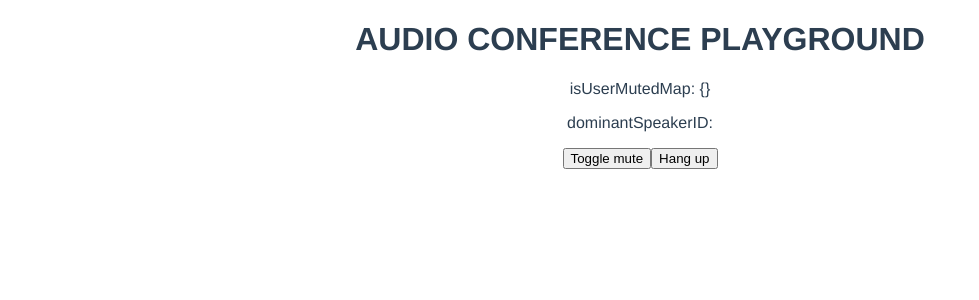
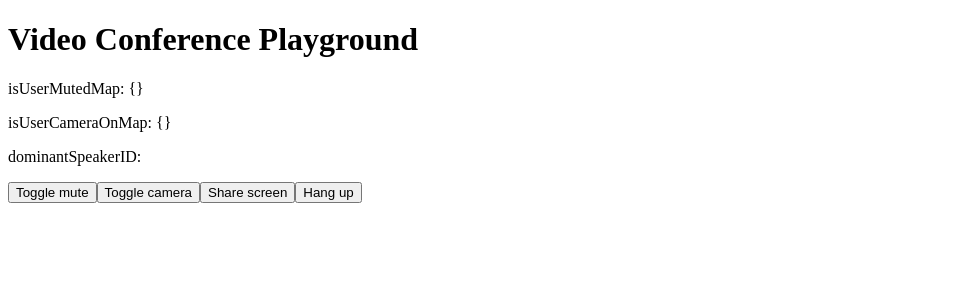
Before and after one commit to GreatTA1998/jitsi-vue-experiment, a Vue app: page / in a window 1280 px wide. Shown: the top 300 px of the page, without its empty margins (0-979 px from the left). Built offline with nearby package versions, Linux system fonts and the light colour scheme; no server answers.

Commit message:
Video sharing now works; Refactor rep to be consistent e.g. isUserCameraOnMap, isUserMutedMap, etc.; Many refactors in general

```diff
--- a/src/App.vue
+++ b/src/App.vue
@@ -7,26 +7,3 @@
     <router-view/>
   </div>
 </template>
-
-<style lang="scss">
-#app {
-  font-family: Avenir, Helvetica, Arial, sans-serif;
-  -webkit-font-smoothing: antialiased;
-  -moz-osx-font-smoothing: grayscale;
-  text-align: center;
-  color: #2c3e50;
-}
-
-#nav {
-  padding: 30px;
-
-  a {
-    font-weight: bold;
-    color: #2c3e50;
-
-    &.router-link-exact-active {
-      color: #42b983;
-    }
-  }
-}
-</style>
--- a/src/components/JitsiAudioConferenceRoom.vue
+++ b/src/components/VideoConferenceRoom.vue
@@ -1,11 +1,13 @@
 <template>
   <div>
-    <h1>AUDIO CONFERENCE PLAYGROUND</h1>
+    <h1>Video Conference Playground</h1>
     <p>isUserMutedMap: {{ isUserMutedMap }}</p>
+    <p>isUserCameraOnMap: {{ isUserCameraOnMap }}</p>
     <p>dominantSpeakerID: {{ dominantSpeakerID }}</p>
 
     <button @click="toggleMic()">Toggle mute</button>
-    <!-- <button @click="toggleCamera()">Toggle camera</button> -->
+    <button @click="toggleCamera()">Toggle camera</button>
+    <button @click="shareScreen()">Share screen</button>
     <button @click="unload()">Hang up</button>
 
     <div id="myLocalTracks">
@@ -18,12 +20,6 @@
 
     <div id="remoteAudioTracks">
 
-    </div>
-
-    <div id="audioOutputSelectWrapper" style="display: none;">
-      Change audio output device
-      <!-- <select id="audioOutputSelect" onchange="changeAudioOutput(this)"></select> -->
-      <select id="audioOutputSelect" @change="changeAudioOutput($event.target.value)"></select>
     </div>
   </div>
 </template>
@@ -45,6 +41,11 @@
  *
  *   Video related issues (currently ignored)
  *      - Even if the video track is correctly added, it's not actually carrying any data
+ *      - when screenshare is stopped, the DOM element must be removed (there needs to be an event listener for when the track is stopped/disabled)
+ *
+ * Caveats:
+ *    Cannot share more than one video source at a time: you must deactivate your camera track if you want to share your screen track
+ *    Repeated calls to the same "Jitsi.createLocalTracks" does not prompt the screen capture again
  *
  * Reliability and quality concerns:
  *   Even though there is no guarantee on the reliability of Jitsi over the years,
@@ -54,18 +55,26 @@
 import { initConfigStandard, getConnectionConfigNikita, conferenceConfigStandard } from "@/JitsiConfigs.js";
 
 export default {
-  name: "JitsiAudioConferenceRoom",
+  name: "VideoConferenceRoom",
   data () {
     return {
       jitsiConnector: null,
       conferenceRoom: null,
+
       localMicTrack: null,
+      localCameraTrack: null,
+      localScreenTrack: null,
+
+      isUserMutedMap: {}, // maps userID to whether he/she is muted
+      isUserCameraOnMap: {}, // maps userID to whether his/her camera is on
+      isUserSharingScreenMap: {},
+
       dominantSpeakerID: "", // AF("") -> nobody is the dominant speaker
-      isUserMutedMap: {}, // maps userID to whether he/she is muted
       remoteTracks: {} // useful for knowing which tracks to remove when a remote user leaves
-      // localCameraTrack: null,
-      // isCameraOn: false,
     };
+  },
+  computed: {
+    myID () { return this.conferenceRoom.myUserId() }
   },
   created () {
     // step 1/4: initialize the global JitsiMeetObject and jitsi object
@@ -91,31 +100,38 @@ export default {
   },
   methods: {
     onConnectionSuccess () {
-      this.conferenceRoom = this.jitsiConnector.initJitsiConference( // I assume `initJitsiConference` just joins the conference if it exists already
-        "conference",
-        conferenceConfigStandard
-      );
+      this.conferenceRoom = this.jitsiConnector.initJitsiConference("conference", conferenceConfigStandard); // I assume `initJitsiConference` just joins the conference if it exists already
 
-      // SET UP EVENT LISTENERS
+      // the remaining code is about setting up event listeners;
       const { conference } = JitsiMeetJS.events;
 
       this.conferenceRoom.on(conference.CONFERENCE_JOINED, async () => {
-        const retrievedTracks = await this.getMyLocalTracks();
-
-        // share the tracks to everybody else on the audio conference room
-        for (const track of retrievedTracks) {
+        const myLocalTracks = await JitsiMeetJS.createLocalTracks({ devices: ["audio", "video"] });
+        console.log("myLocalTracks =", myLocalTracks);
+        for (const track of myLocalTracks) {
+          switch (track.getType()) {
+            case "audio":
+              this.localMicTrack = track;
+              break;
+            case "video":
+              this.localCameraTrack = track;
+              $('#myLocalTracks').append(`<video autoplay='true' id='localVideo' style="width: 300px; height: 300px;"/>`);
+              track.attach($(`#localVideo`)[0]);
+              break;
+          }
           this.conferenceRoom.addTrack(track);
         }
-        // TODO: a user could also be muted initially, so the boolean value should not always be false
-        this.$set(this.isUserMutedMap, this.conferenceRoom.myUserId(), false);
+        // initialize rep TODO: depending on the "audio", "video" parameter
+        this.$set(this.isUserMutedMap, this.myID, false); // TODO: a user could also be muted initially, so the boolean value should not always be false
+        this.$set(this.isUserCameraOnMap, this.myID, true);
       });
 
       this.conferenceRoom.on(conference.TRACK_ADDED, async (track) => {
-        if (track.isLocal()) {
+        if (track.isLocal()) { // re-write: participantID = myUserId()
+          console.log("track is local")
           return;
         }
-
-        // step 1/2: maintain rep invariant
+        // step 1/3: maintain rep invariant
         const participantID = track.getParticipantId();
         if (!this.remoteTracks[participantID]) {
           this.$set(this.remoteTracks, participantID, []);
@@ -124,19 +140,22 @@ export default {
         // WARN: this operation is probably undetectable and therefore unreactive
         const idx = this.remoteTracks[participantID].push(track);
 
-        // step 2/2: mount to DOM
+        // step 2/3: mount to DOM (TODO: use a switch statement?)
         const trackID = participantID + track.getType();
         if (track.getType() === 'video') {
           $("#remoteVideoTracks").append(`
             <p>participantID ${participantID}'s VIDEO</p>
             <video autoplay='1' id='${trackID}'></video>
           `);
+
         } else {
           $("#remoteAudioTracks").append(`
             <p>participantID ${participantID}'s AUDIO</p>
             <audio autoplay='true' id='${trackID}' />
           `);
         }
+
+        // step 3/3: attach the stream/track
         track.attach($(`#${trackID}`)[0]);
       });
 
@@ -146,14 +165,14 @@ export default {
         this.$set(this.remoteTracks, userID, []);
       });
 
-      this.conferenceRoom.on(conference.DOMINANT_SPEAKER_CHANGED, (userID) => {
-        this.dominantSpeakerID = userID;
-      });
+      this.conferenceRoom.on(conference.DOMINANT_SPEAKER_CHANGED, (userID) =>
+        this.dominantSpeakerID = userID
+      );
 
       // muted tracks will already have no sound, but we still have maintain rep invariant
-      this.conferenceRoom.on(conference.TRACK_MUTE_CHANGED, (track) => {
-        this.$set(this.isUserMutedMap, track.getParticipantId(), track.isMuted());
-      });
+      this.conferenceRoom.on(conference.TRACK_MUTE_CHANGED, (track) =>
+        this.$set(this.isUserMutedMap, track.getParticipantId(), track.isMuted())
+      );
 
       this.conferenceRoom.on(conference.USER_LEFT, (userID) => {
         // maintain the rep invariant
@@ -162,93 +181,75 @@ export default {
         // clean up the tracks he/she shared
         // TODO: also remove the <p> tags with the labels, otherwise the UI looks like it didn't update correctly
         // FIXME: the detach() function throws errors, potentially related to https://github.com/jitsi/lib-jitsi-meet/issues/859
-        for (const track of this.remoteTracks[userID]) {
-          const htmlElement = document.getElementById(userID + track.getType());
-          track.detach(htmlElement); // `detach` the data stream/track i.e. the src attribute
-          htmlElement.remove(); // remove the element itself
-        }
+
+        // temporarily comment out for debugging purposes
+        // for (const track of this.remoteTracks[userID]) {
+        //   const htmlElement = document.getElementById(userID + track.getType());
+        //   track.detach(htmlElement); // `detach` the data stream/track i.e. the src attribute
+        //   htmlElement.remove(); // remove the element itself
+        // }
       });
 
       // finally join the room
       this.conferenceRoom.join();
     },
-    /**
-     * FIXME: createLocalTracks sometimes produces 2 audio tracks and 2 video tracks, instead of 1 each
-     * TODO: add a function parameter in the future e.g. ["audio", "video"]
-     */
-    async getMyLocalTracks () {
-      return new Promise(async (resolve) => {
-        const retrievedTracks = await JitsiMeetJS.createLocalTracks({ devices: ['audio'] });
-        for (const track of retrievedTracks) {
-          if (track.getType() === "audio") {
-            this.localMicTrack = track;
-          } else if (track.getType() === "video") {
-            this.localCameraTrack = track;
-            $('#myLocalTracks').append(`<video autoplay='true' id='localVideo' style="width: 300px; height: 300px;"/>`);
-            track.attach($(`#localVideo`)[0]);
-          }
-        }
-        resolve(retrievedTracks);
-      });
-    },
     async toggleMic () {
-      const myID = this.conferenceRoom.myUserId();
-      if (this.isUserMutedMap[myID]) {
+      if (this.isUserMutedMap[this.myID]) {
         await this.localMicTrack.unmute();
-        this.$set(this.isUserMutedMap, myID, false);
       } else {
         await this.localMicTrack.mute();
-        this.$set(this.isUserMutedMap, myID, true);
+      }
+      this.$set(this.isUserMutedMap, this.myID, this.localMicTrack.isMuted());
+    },
+    async shareScreen () {
+      if (this.isUserSharingScreenMap[this.myID]) {
+        $("#myLocalScreen").remove();
+        this.localScreenTrack.dispose();
+      }
+
+      else {
+        const [ screenTrack ] = await JitsiMeetJS.createLocalTracks({
+          devices: ["desktop"]
+        });
+        $("#remoteVideoTracks").append(`
+          <p>Screen Track</p>
+          <video autoplay="true" id="myLocalScreen" style="height: 200px; width: 400px;"/>
+        `);
+        screenTrack.attach($("#myLocalScreen")[0]);
+        this.conferenceRoom.addTrack(screenTrack);
+
+        // maintain the rep invariant
+        this.$set(this.isUserSharingScreenMap, this.myID, true);
+        this.localScreenTrack = screenTrack;
       }
     },
     /**
-    //  * Pre-condition: the user is already connected to the conference,
-    //  * which is satisfied because the camera button is only displayed to the user when successfully connected.
-    //  */
-    // async toggleCamera () {
-    //   if (!this.isCameraOn) {
-    //     try {
-    //       const requestedTracks = await JitsiMeetJS.createLocalTracks({
-    //         devices: ["video"]
-    //       });
-    //       console.log("requestedTracks (should have length 1) =", requestedTracks);
-    //       const cameraTrack = requestedTracks[0];
+     * Pre-condition: the user is already connected to the conference,
+     * which is satisfied because the camera button is only displayed to the user when successfully connected.
+     */
+    async toggleCamera () {
+      if (! this.isUserCameraOnMap[this.myID]) {
+        const [ cameraTrack ] = await JitsiMeetJS.createLocalTracks({
+          devices: ["video"]
+        });
+        $("#myLocalTracks").append(`
+          <p>My Camera</p>
+          <video autoplay="true" id="myLocalCamera" style="height: 500px; width: 500px"/>
+        `);
+        cameraTrack.attach($("#myLocalCamera")[0]);
+        this.conferenceRoom.addTrack(cameraTrack);
 
-    //       // add to local DOM
-    //       $("#myLocalTracks").append(`
-    //         <p>My Camera</p>
-    //         <video autoplay='true' id='myLocalCamera' style="height: 500px; width: 500px"/>
-    //       `);
-    //       cameraTrack.attach($("#myLocalCamera")[0]);
+        // maintain the rep invariant
+        this.$set(this.isUserCameraOnMap, this.myID, true);
+        this.localCameraTrack = cameraTrack;
+      }
 
-    //       // share to remote audio conference
-    //       room.addTrack(cameraTrack);
-
-    //       // maintain the rep invariant
-    //       this.isCameraOn = true;
-    //       this.localCameraTrack = cameraTrack;
-
-    //       // print statements
-    //       console.log("succesfully `added` cameraTrack to the conference rom")
-    //       console.log("cameraTrack =", cameraTrack);
-    //     } catch (error) {
-    //       console.error(error);
-    //     }
-    //   }
-
-    //   /**
-    //    * It's important to understand what dispose means. Does it mean removing it from the Audio Conference room that everyone is connected to?
-    //    * Turns out yes, but it's not obvious. For example, it does not automatically call "detach()", so
-    //    * we have to manually clean up the DOM.
-    //    */
-    //   else if (this.isCameraOn) {
-    //     console.log("disposing the video track")
-    //     await this.localCameraTrack.dispose();
-    //     console.log("succesfully disposed")
-    //   }
-    // },
+      else {
+        await this.localCameraTrack.dispose(); // what does dispose mean?
+      }
+    },
     onDisconnect () {
-      console.log("onDisconnectEvent emitted, now performing the callback onDisconnect()");
+      console.log("onDisconnect()");
       const { CONNECTION_ESTABLISHED, CONNECTION_FAILED, CONNECTION_DISCONNECTED } = JitsiMeetJS.events.connection;
       this.jitsiConnector.removeEventListener(CONNECTION_ESTABLISHED, this.onConnectionSuccess);
       this.jitsiConnector.removeEventListener(CONNECTION_FAILED, this.onConnectionFailed);
--- a/src/views/Home.vue
+++ b/src/views/Home.vue
@@ -1,16 +1,16 @@
 <template>
   <div class="home">
-    <JitsiAudioConferenceRoom/>
+    <VideoConferenceRoom/>
   </div>
 </template>
 
 <script>
-import JitsiAudioConferenceRoom from "@/components/JitsiAudioConferenceRoom.vue";
+import VideoConferenceRoom from "@/components/VideoConferenceRoom.vue";
 
 export default {
   name: 'Home',
   components: {
-    JitsiAudioConferenceRoom
+    VideoConferenceRoom
   }
 }
 </script>
```
